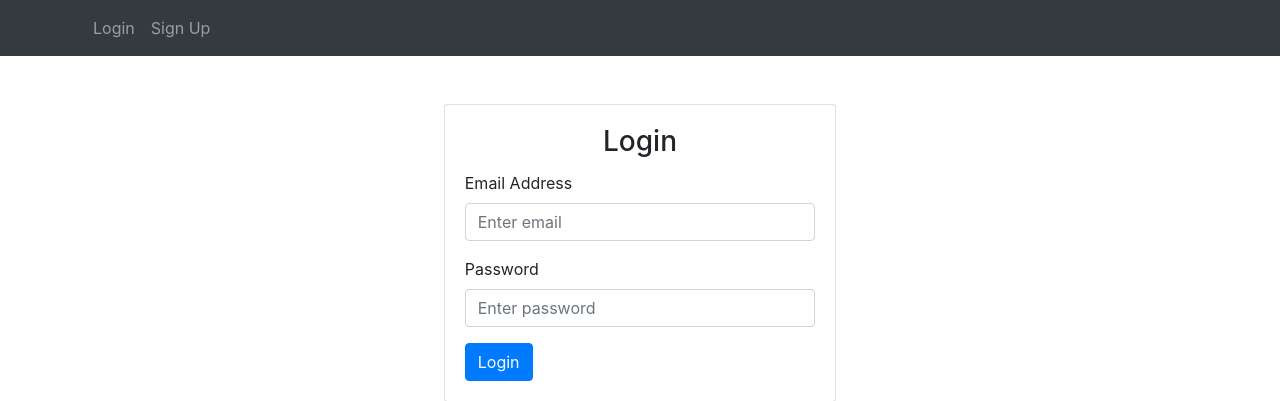
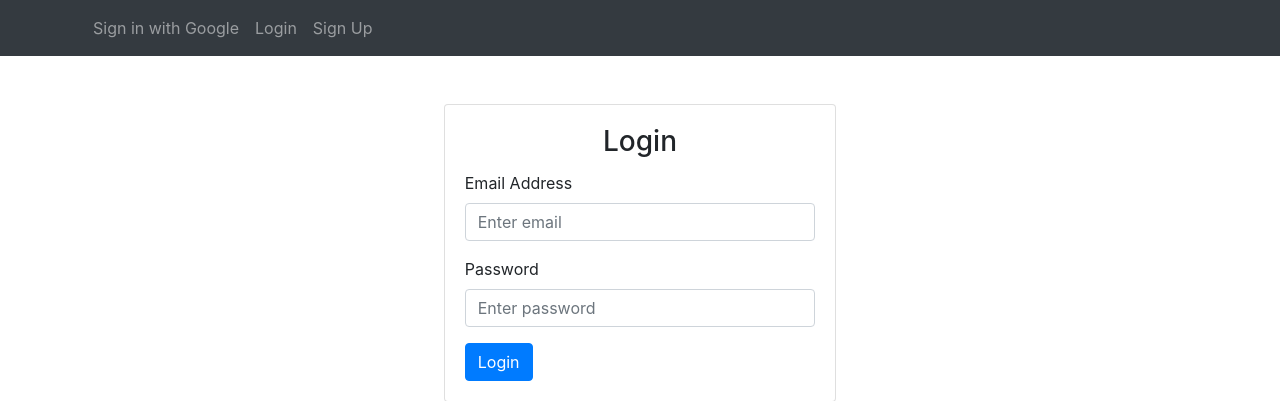
Before and after one commit to kimfom01/quicknotesfront, a Flask app: page /login in a window 1280 px wide. Shown: the top 401 px of the page. Run offline with Flask 3, Linux system fonts and the light colour scheme; some libraries are stand-ins or nearby versions.

Commit message:
Add sign in with google link to nav bar

```diff
--- a/website/templates/base.html
+++ b/website/templates/base.html
@@ -23,6 +23,7 @@
                         <a class="nav-item nav-link" id="home" href="/">Home</a>
                         <a class="nav-item nav-link" id="logout" href="/logout">Logout</a>
                     {% else %}
+                        <a class="nav-item nav-link" id="google" href="{{ url_for('auth.google_signin') }}">Sign in with Google</a>
                         <a class="nav-item nav-link" id="login" href="/login">Login</a>
                         <a class="nav-item nav-link" id="signUp" href="/sign-up">Sign Up</a>
                     {% endif %}
```
